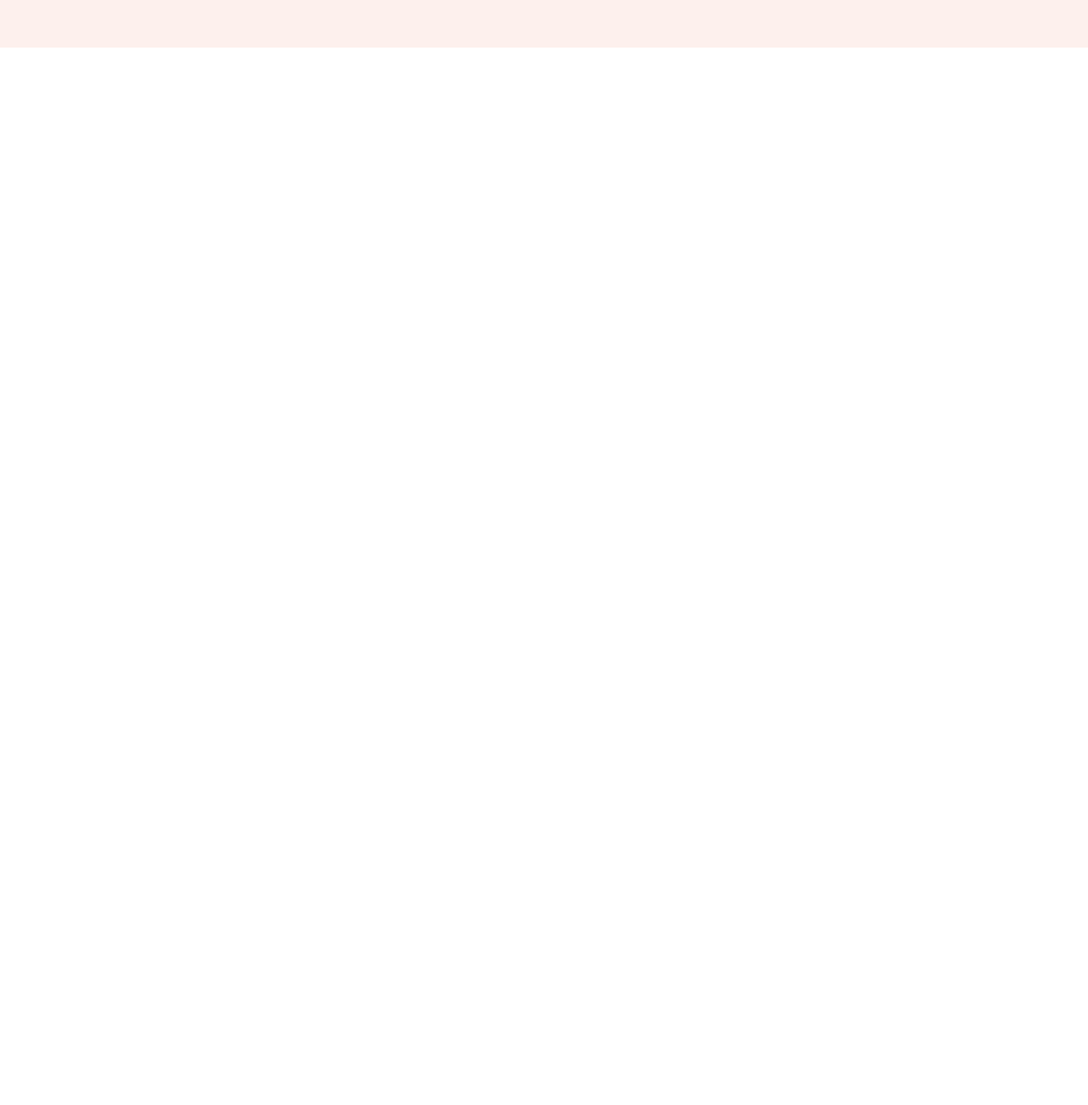
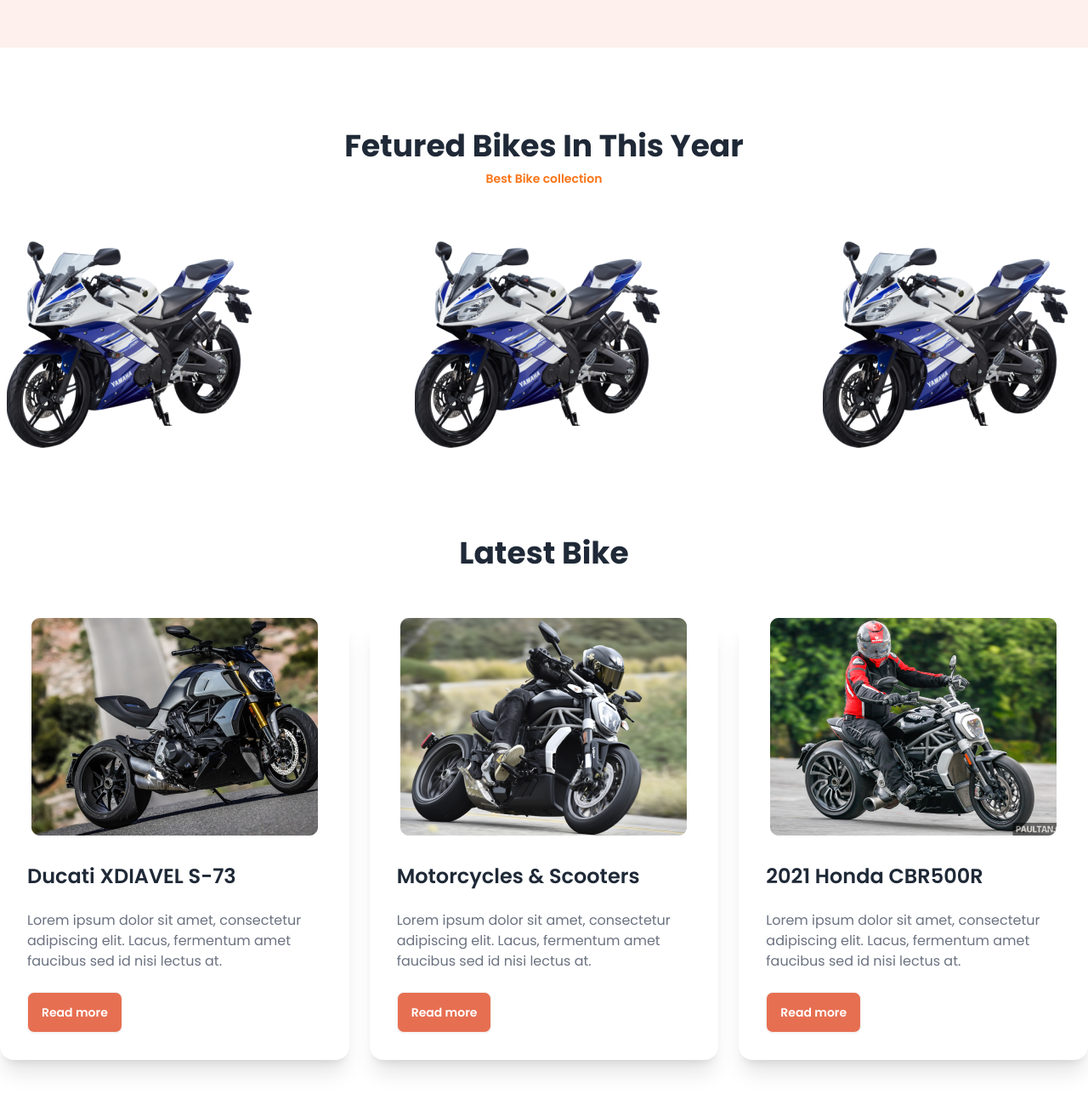
Before and after one commit to imyeasin19/Biker-zone-website, a plain HTML site: page index.html in a window 1280 px wide. Shown: the part 562-1862 px from the top of the page at 85% size. Before the commit the page ends 800 px from the top, so only its background shows below. Drawn offline with nearby package versions, Linux system fonts and the light colour scheme.

Commit message:
Added featured bike and latest bike section and made responsive

```diff
--- a/index.html
+++ b/index.html
@@ -177,8 +177,67 @@
                </div>
           </div>
     </header>
-    <main>
-
+    <main class="lg:max-w-screen-xl lg:mx-auto">
+       <div class="text-center mt-24 space-y-2 mb-14">
+         <!-- Featured Bike -->
+         <h3 class="text-4xl font-bold">Fetured Bikes In This Year</h3>
+         <p class="text-orange-500 text-sm font-semibold">Best Bike collection</p>
+       </div>
+       <!-- image -->
+       <div class="grid lg:grid-cols-3 gap-44 place-content-center p-2">
+        <img src="images/others/feature-bike.png" alt="">
+        <img src="images/others/feature-bike.png" alt="">
+        <img src="images/others/feature-bike.png" alt="">
+       </div>
+       <!-- Latest bike -->
+        <section class="my-24">
+            <h3 class="text-center text-4xl font-bold mb-14">Latest Bike</h3>
+            <!-- cards -->
+            <div class="grid grid-cols-1 md:grid-cols-2 lg:grid-cols-3 gap-6">
+                <!-- Card-1 -->
+                <div class="card bg-base-100 shadow-xl">
+                    <figure>
+                      <img
+                        src="images/others/latest1.png" />
+                    </figure>
+                    <div class="card-body space-y-4">
+                      <h2 class="card-title font-semibold text-2xl">Ducati XDIAVEL S-73</h2>
+                      <p class="text-base text-gray-500">Lorem ipsum dolor sit amet, consectetur adipiscing elit. Lacus, fermentum amet faucibus sed id nisi lectus at.</p>
+                      <div class="card-actions">
+                        <button class="btn bg-bike-primary text-white">Read more</button>
+                      </div>
+                    </div>
+                  </div>
+                  <!-- Card-2 -->
+                <div class="card bg-base-100 shadow-xl">
+                    <figure>
+                      <img
+                        src="images/others/latest2.png" />
+                    </figure>
+                    <div class="card-body space-y-4">
+                      <h2 class="card-title font-semibold text-2xl">Motorcycles & Scooters</h2>
+                      <p class="text-base text-gray-500">Lorem ipsum dolor sit amet, consectetur adipiscing elit. Lacus, fermentum amet faucibus sed id nisi lectus at.</p>
+                      <div class="card-actions">
+                        <button class="btn bg-bike-primary text-white">Read more</button>
+                      </div>
+                    </div>
+                  </div>
+                  <!-- Card-3 -->
+                <div class="card bg-base-100 shadow-xl">
+                    <figure>
+                      <img
+                        src="images/others/latest3.png" />
+                    </figure>
+                    <div class="card-body space-y-4">
+                      <h2 class="card-title font-semibold text-2xl">2021 Honda CBR500R</h2>
+                      <p class="text-base text-gray-500">Lorem ipsum dolor sit amet, consectetur adipiscing elit. Lacus, fermentum amet faucibus sed id nisi lectus at.</p>
+                      <div class="card-actions">
+                        <button class="btn bg-bike-primary text-white">Read more</button>
+                      </div>
+                    </div>
+                  </div>
+            </div>
+        </section>
     </main>
     <footer>
 
```
